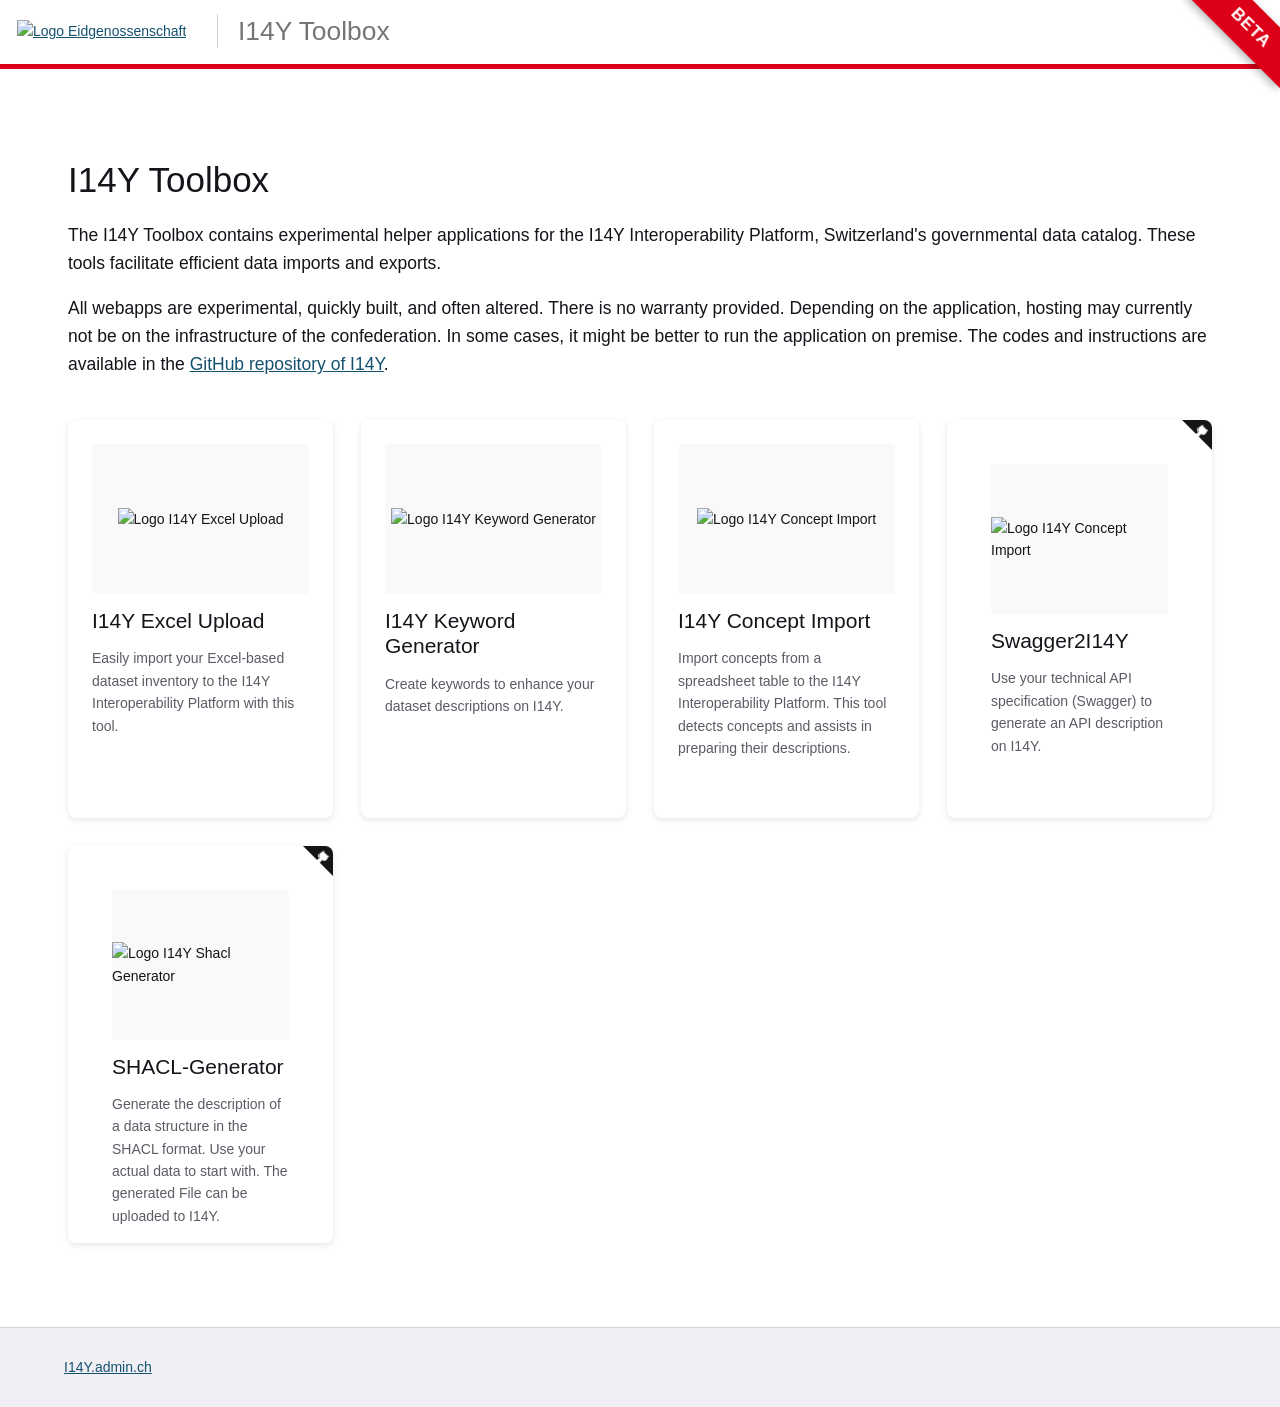
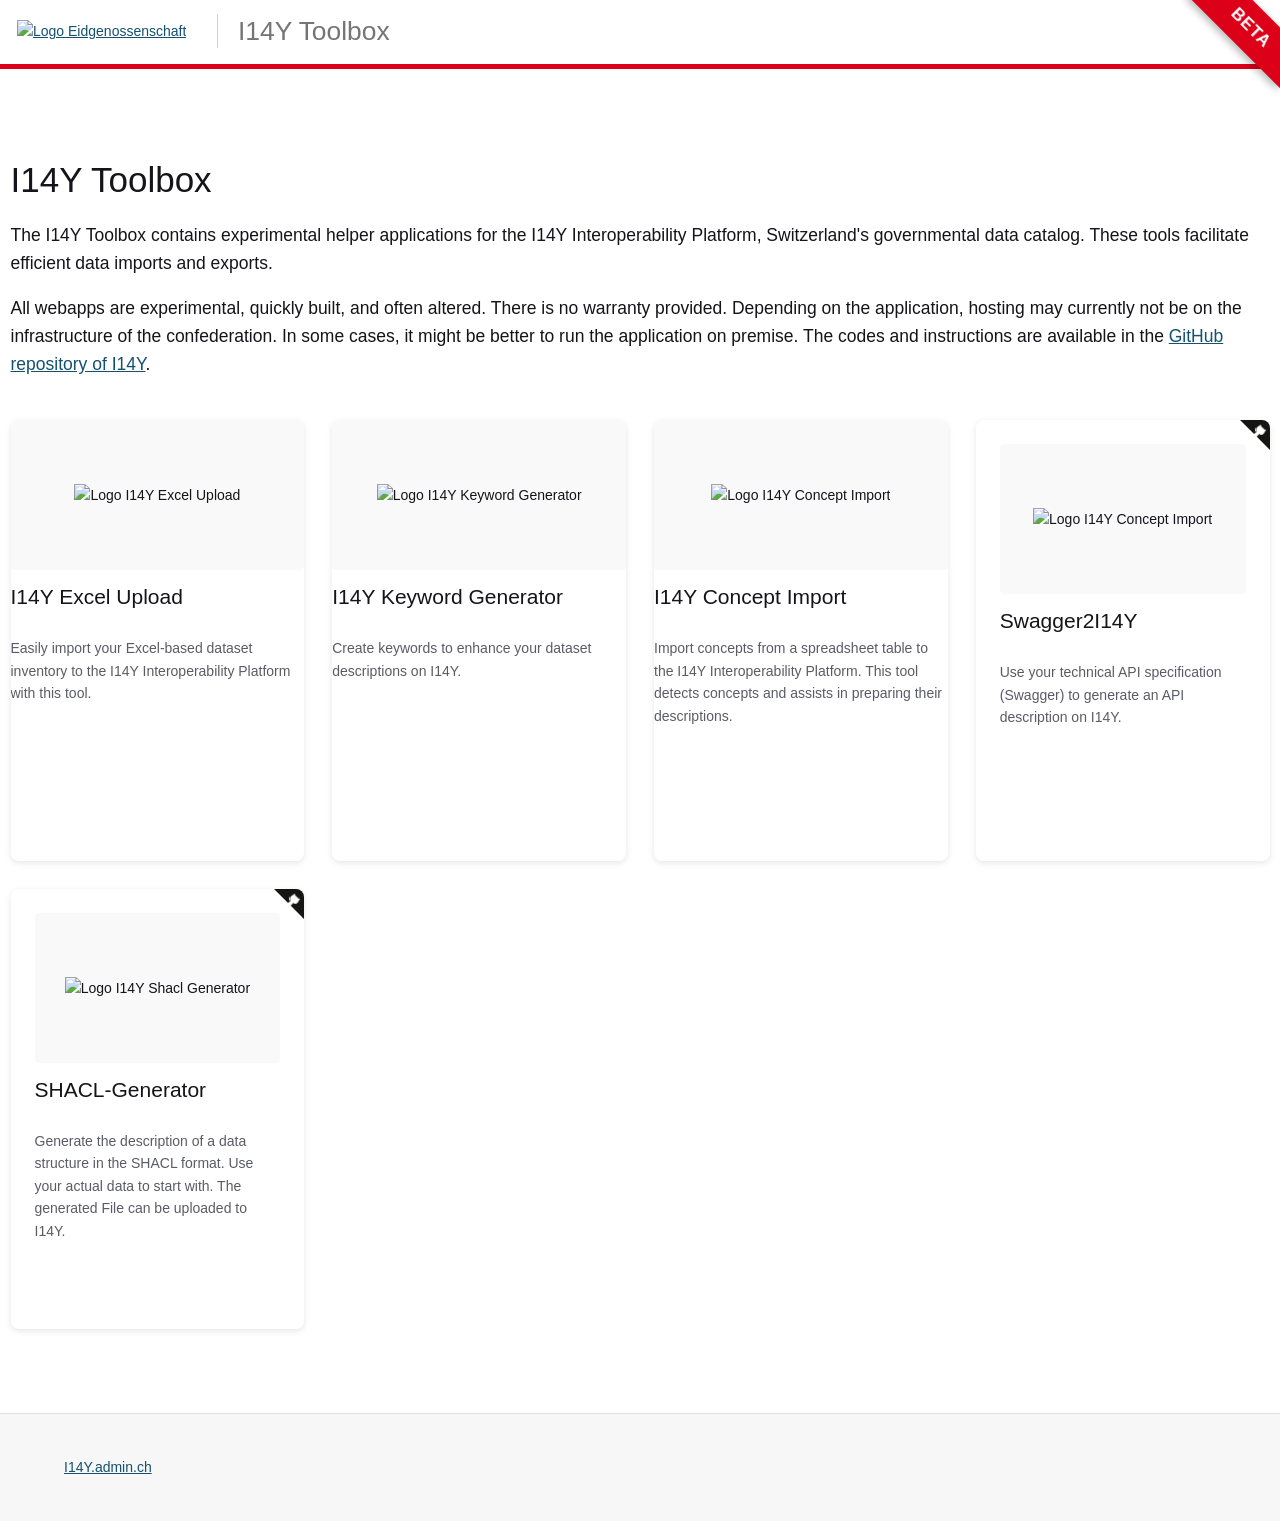

Filter and footer included, multiple adjustments

--- a/styles/main.css
+++ b/styles/main.css
@@ -74,9 +74,9 @@ main {
 }
 
 .content-wrapper {
-    max-width: 1200px;
+    max-width: 1300px;
     margin: 0 auto;
-    padding: 2rem;
+    padding: 2rem 0.75rem;
 }
 
 h1 {
@@ -100,6 +100,40 @@ h2 {
     margin-bottom: 3rem;
 }
 
+/* Filter Buttons */
+.filter-buttons {
+    display: flex;
+    flex-wrap: wrap;
+    gap: 0.75rem;
+    margin-bottom: 2.5rem;
+    justify-content: flex-start;
+}
+
+.filter-btn {
+    background-color: #ffffff;
+    border: 2px solid #dc0018;
+    color: #dc0018;
+    padding: 0.6rem 1.5rem;
+    font-size: 1rem;
+    font-weight: 500;
+    border-radius: 25px;
+    cursor: pointer;
+    transition: all 0.3s ease;
+    font-family: 'Roboto', sans-serif;
+}
+
+.filter-btn:hover {
+    background-color: #dc0018;
+    color: white;
+    transform: translateY(-2px);
+    box-shadow: 0 4px 8px rgba(220, 0, 24, 0.2);
+}
+
+.filter-btn.active {
+    background-color: #dc0018;
+    color: white;
+}
+
 /* API Links (Tool Grid) */
 .api-links {
     display: grid;
@@ -116,10 +150,11 @@ h2 {
     transition: transform 0.3s ease, box-shadow 0.3s ease;
     margin-bottom: 20px;
     overflow: hidden;
-    display: block;
+    display: flex;
+    flex-direction: column;
     text-decoration: none;
     color: inherit;
-    padding: 24px;
+    padding: 0;
     max-width: 320px;
     width: 100%;
     height: 100%;
@@ -133,19 +168,24 @@ h2 {
 }
 
 .card-main-link {
-    display: block;
-    padding: 20px;
+    display: flex;
+    flex-direction: column;
+    padding: 24px;
     text-decoration: none;
     color: inherit;
+    flex: 1;
+    min-height: 0;
 }
 
 .api-card h2 {
     margin-top: 1rem;
+    font-size: 1.5rem;
 }
 
 .api-card p {
     color: var(--secondary-text);
     flex-grow: 1;
+    font-size: 1rem;
 }
 
 .tool-logo {
@@ -160,6 +200,24 @@ h2 {
 .tool-logo img {
     max-width: 100%;
     max-height: 120px;
+}
+
+/* Card Tags */
+.card-tags {
+    display: flex;
+    flex-wrap: wrap;
+    gap: 0.5rem;
+    margin-top: auto;
+    padding-top: 1rem;
+}
+
+.tag {
+    background-color: #f0f0f4;
+    color: #5B5B66;
+    padding: 0.3rem 0.8rem;
+    border-radius: 15px;
+    font-size: 0.85rem;
+    font-weight: 500;
 }
 
 a {
@@ -226,11 +284,11 @@ a {
 }
 
 footer {
-    background: var(--background-light);
+    background: #f7f7f7;
     padding: 2rem 0;
     margin-top: 4rem;
     width: 100%;
-    border-top: 1px solid #d5d5d5;
+    border-top: 1px solid #e0e0e0;
 }
 
 .footer-content {
@@ -238,11 +296,71 @@ footer {
     max-width: 1200px;
     margin: 0 auto;
     padding: 0 24px;
+    display: flex;
+    justify-content: space-between;
+    align-items: flex-start;
+    flex-wrap: wrap;
+    gap: 2rem;
 }
 
-.footer-content p {
+.footer-links h3 {
+    font-size: 0.875rem;
+    font-weight: 700;
+    margin-bottom: 1rem;
+    color: var(--text-color);
+    text-transform: uppercase;
+    letter-spacing: 0.5px;
+}
+
+.footer-links ul {
+    list-style: none;
+    padding: 0;
     margin: 0;
-    color: var(--secondary-text);
+    display: flex;
+    flex-wrap: wrap;
+    gap: 1.5rem;
+}
+
+.footer-links ul li {
+    margin: 0;
+}
+
+.footer-links a {
+    color: #333;
+    text-decoration: none;
+    font-size: 0.875rem;
+    transition: color 0.2s;
+}
+
+.footer-links a:hover {
+    color: var(--primary-color);
+    text-decoration: underline;
+}
+
+.footer-info {
+    margin-left: auto;
+    align-self: flex-end;
+}
+
+.footer-info p {
+    margin: 0;
+    color: #666;
+    font-size: 0.875rem;
+}
+
+@media (max-width: 768px) {
+    .footer-content {
+        flex-direction: column;
+    }
+    
+    .footer-links ul {
+        flex-direction: column;
+        gap: 0.5rem;
+    }
+    
+    .footer-info {
+        margin-left: 0;
+    }
 }
 
 /* Beta Badge - Improved visibility */
